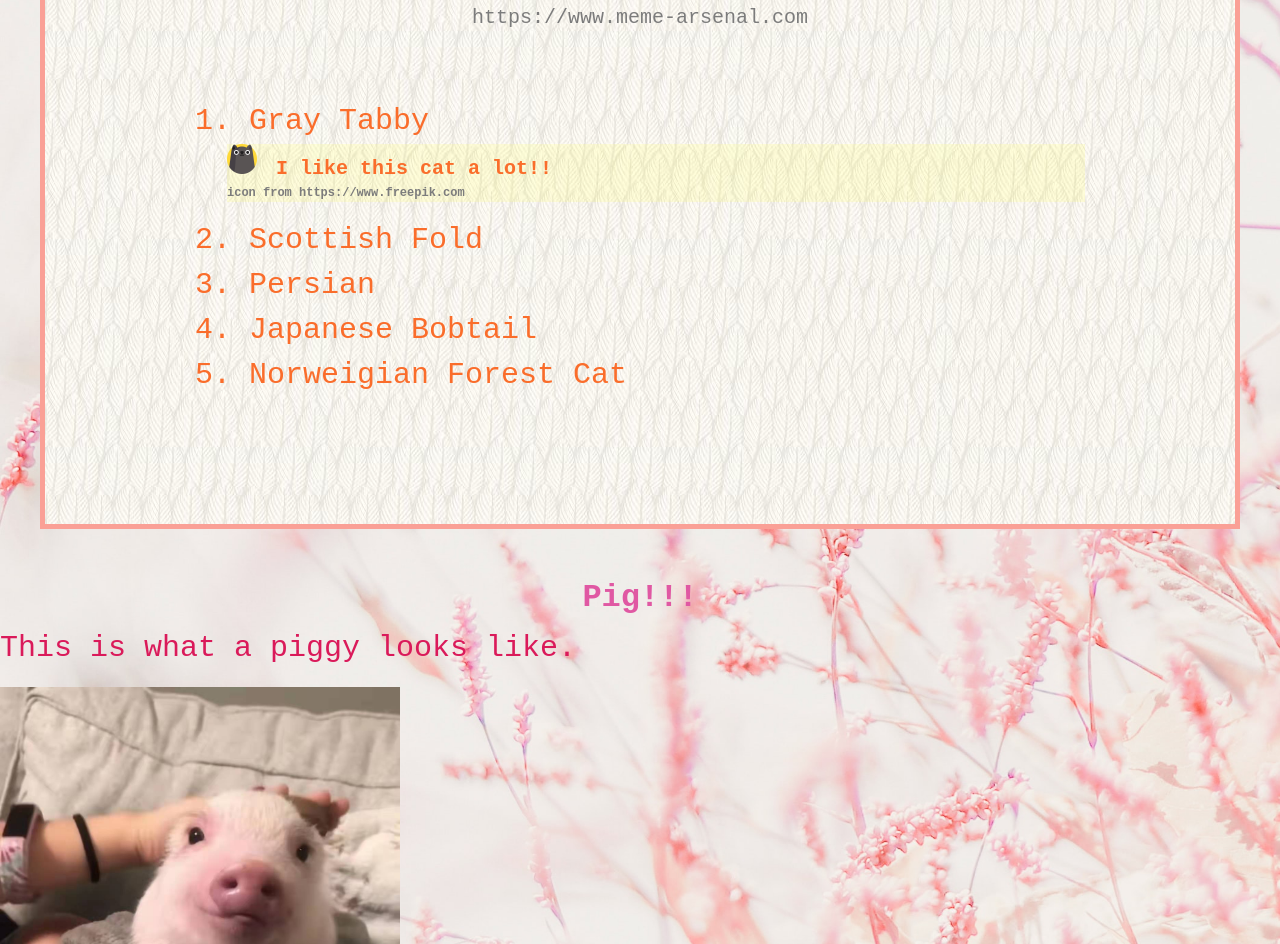
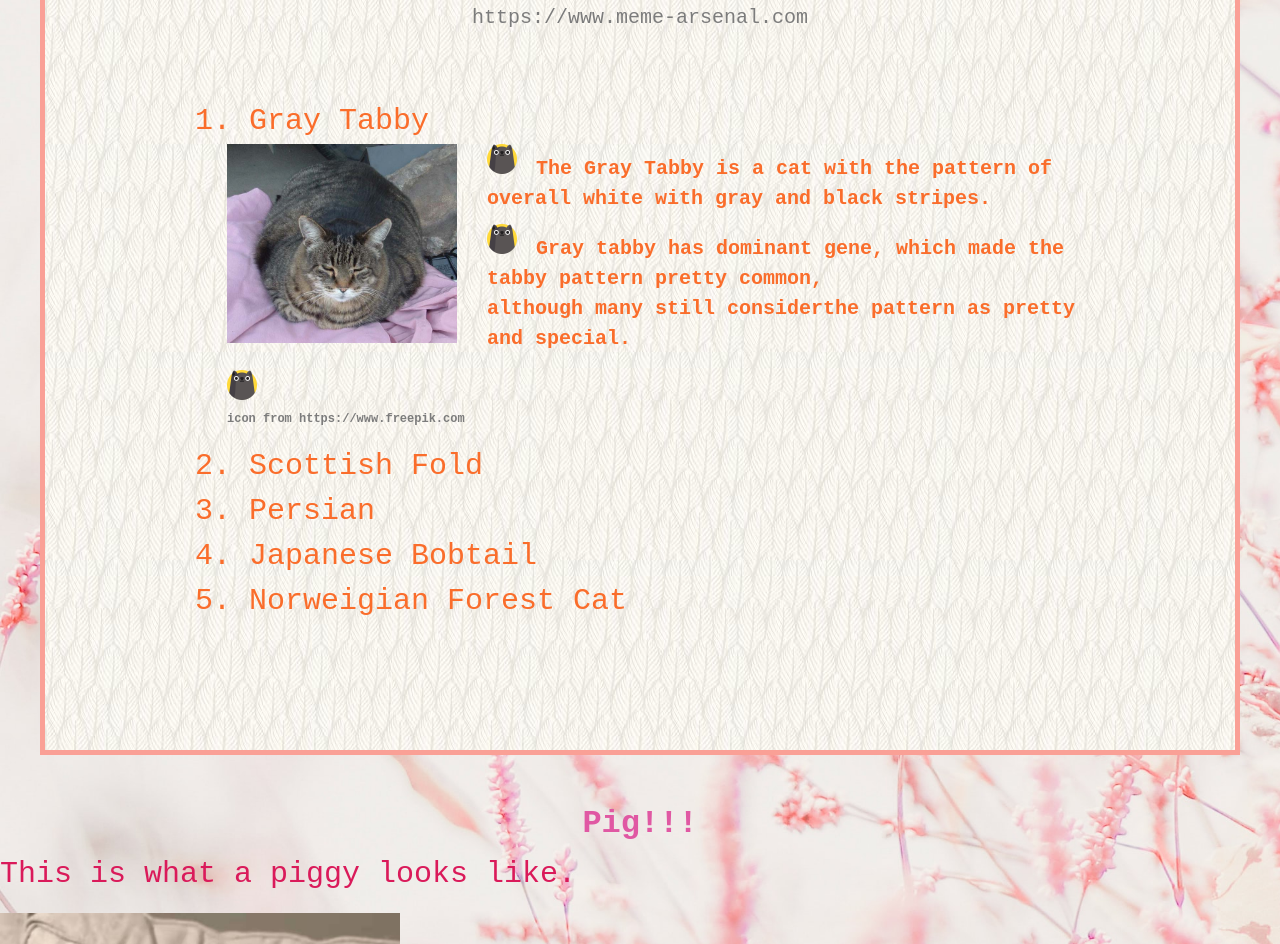
Before and after one commit to sunsetbb/animals, a plain HTML site: page client/index.html in a window 1280 px wide. Shown: the part 1249-2193 px from the top of the page. Drawn offline with nearby package versions, Linux system fonts and the light colour scheme.

Commit message:
editted css

```diff
--- a/client/index.html
+++ b/client/index.html
@@ -61,11 +61,20 @@
       <ol id = "catol">
         <li>Gray Tabby</li>
         <ul>
+          <img src="img/fatcat.jpg" alt ="A cute Gray Tabby!" id = "fatcat">
           <li>
-                   I like this cat a lot!!
+              The Gray Tabby is a cat with the pattern of overall white with gray and black stripes.
+          </li>
+          <li>
+            Gray tabby has dominant gene, which made the tabby pattern pretty common,
+            <p>although many still considerthe pattern as pretty and special.</p>
+          </li>
+
+
+          <li>
             <p class = "small">icon from https://www.freepik.com</p>
+          </li>
 
-                </li>
         </ul>
         <li>Scottish Fold</li>
         <li>Persian</li>
--- a/client/style.css
+++ b/client/style.css
@@ -140,6 +140,13 @@ ul{
     padding-bottom: 20px;
 
 }
+#fatcat{
+    width: 230px;
+    padding-bottom: 20px;
+    float:left;
+    margin-right: 30px;
+}
+
 #pig1{
     width: 400px;
 }
@@ -161,7 +168,7 @@ ol{
 
 }
 ul li{
-    background-color: rgba(255, 252, 60, 0.151);
+    background-color: 0;
     margin-bottom: 10px;
     font-size: 20px;
     font-weight:bold;
```
Also changed, not shown: client/img/fatcat.jpg (added). Lines whose indentation alone changed are shown as unchanged.
